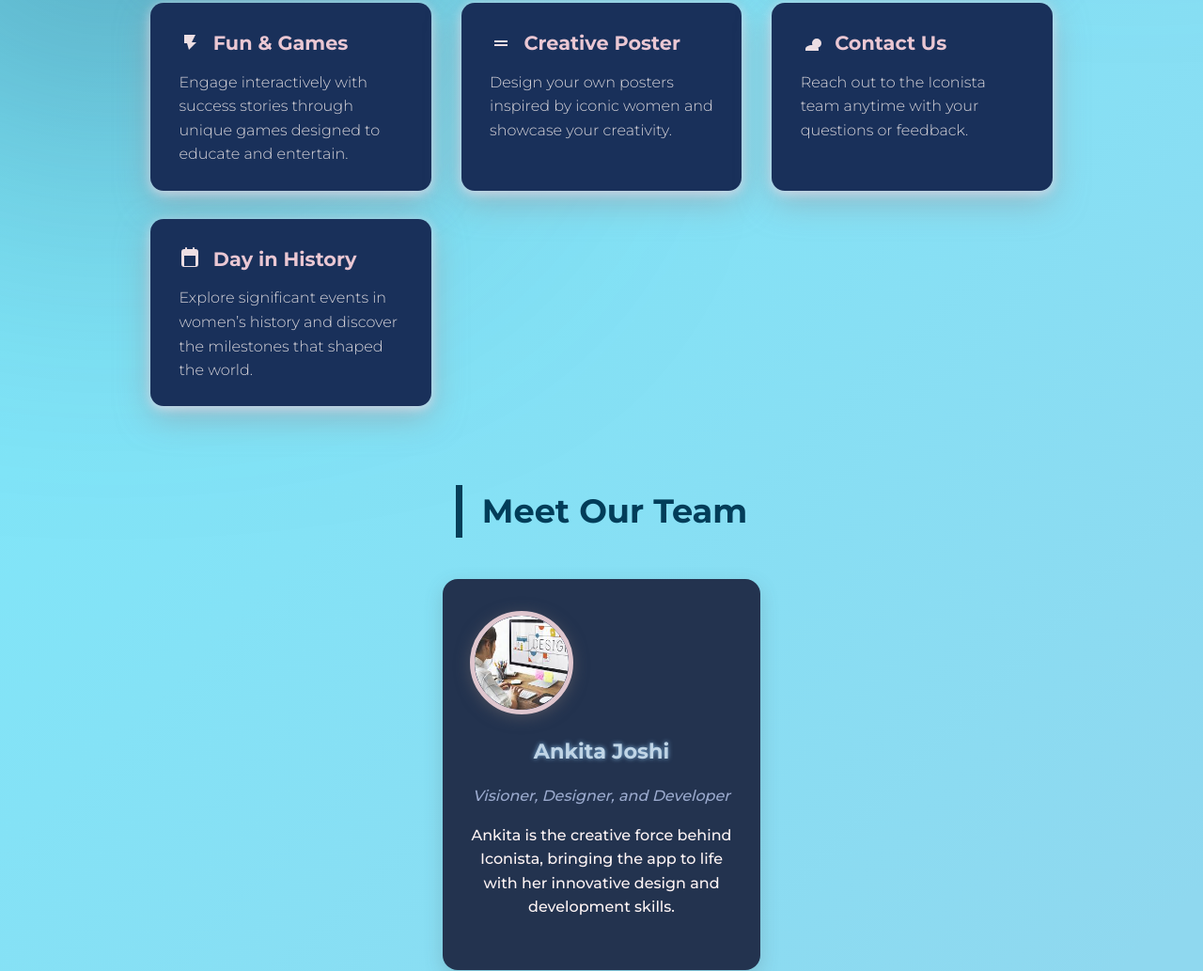
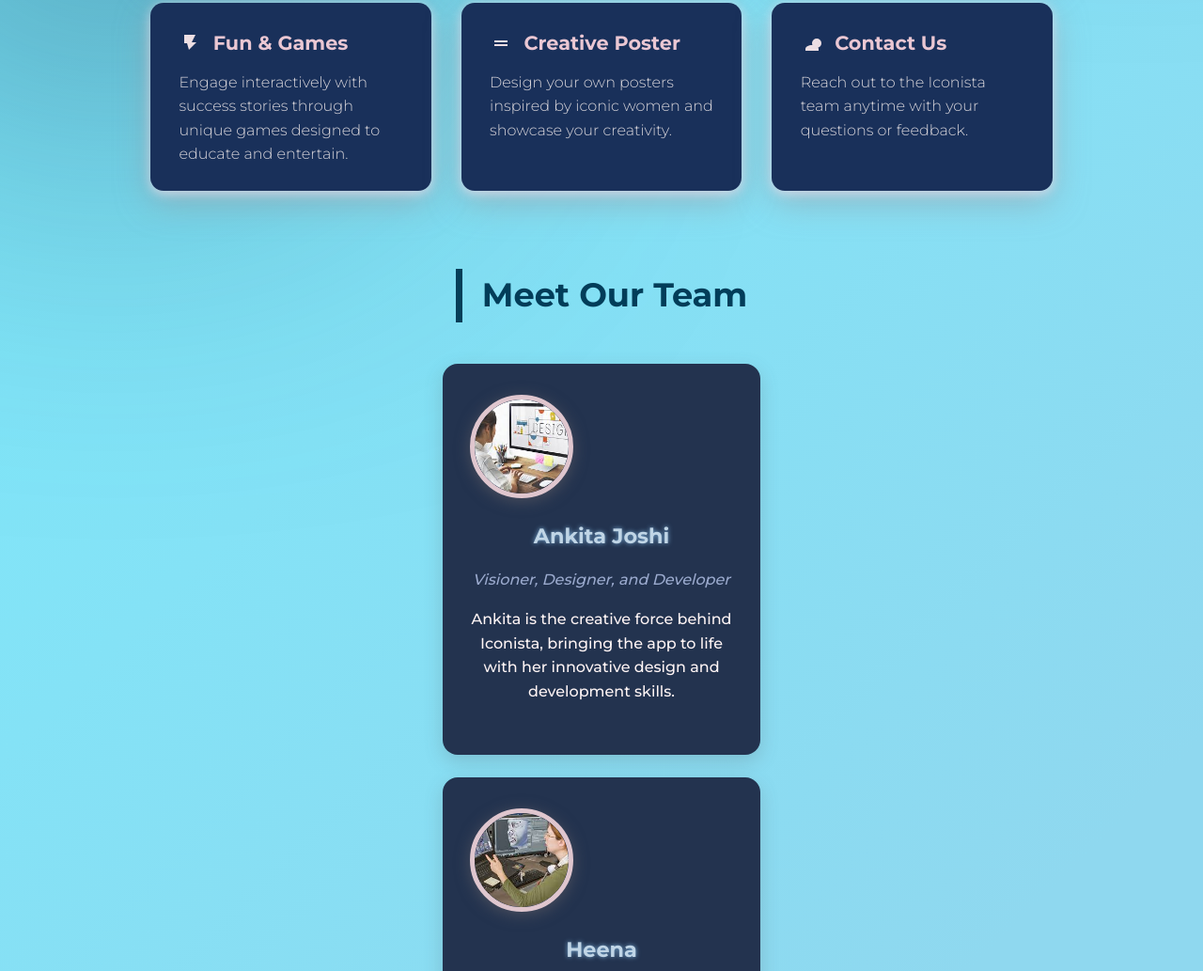
Before and after one commit to AJankita03/about, a plain HTML site: page index.html in a window 1280 px wide. Shown: the part 829-1862 px from the top of the page at 94% size. Drawn offline with Linux system fonts and the light colour scheme.

Commit message:
Update index.html

```diff
--- a/index.html
+++ b/index.html
@@ -41,7 +41,7 @@
     right: -280px;
     width: 700px;
     height: 700px;
-    background: radial-gradient(circle at center, #576a9acc 40%, transparent 70%);
+    background: radial-gradient(circle at center, #0b193dcc 40%, transparent 70%);
     filter: blur(160px);
     z-index: 0;
   }
@@ -94,7 +94,7 @@
   h2 {
     font-weight: 600;
     font-size: 2.2rem;
-   color: #023d59;
+    color: #023d59;
     border-left: 7px solid #063f59;
     padding-left: 0.6em;
     margin-bottom: 1.25em;
@@ -113,7 +113,7 @@
     background: #19305a; /* lighter navy with more brightness */
     padding: 1.6em 1.9em;
     border-radius: 14px;
-   box-shadow: 0 3px 12px rgba(243, 229, 243, 0.725), 0 12px 35px rgba(146, 156, 167, 0.619);
+    box-shadow: 0 3px 12px rgba(243, 229, 243, 0.725), 0 12px 35px rgba(146, 156, 167, 0.619);
     color: #6e6b6b;
     font-weight: 400;
     transition: transform 0.4s ease, box-shadow 0.4s ease;
@@ -338,15 +338,6 @@
           <p id="contact-us-desc">Reach out to the Iconista team anytime with your questions or feedback.</p>
         </article>
 
-        <article class="feature-item" tabindex="0" aria-describedby="day-in-history-desc">
-          <h3>
-            <svg viewBox="0 0 24 24" aria-hidden="true" fill="#eddee3">
-              <path d="M18 2h-1V1a1 1 0 00-2 0v1H9V1a1 1 0 00-2 0v1H6a3 3 0 00-3 3v13a3 3 0 003 3h12a3 3 0 003-3V5a3 3 0 00-3-3zM6 20V9h12l.002 11z"/>
-            </svg>
-            Day in History
-          </h3>
-          <p id="day-in-history-desc">Explore significant events in women’s history and discover the milestones that shaped the world.</p>
-        </article>
       </div>
     </section>
 
```
